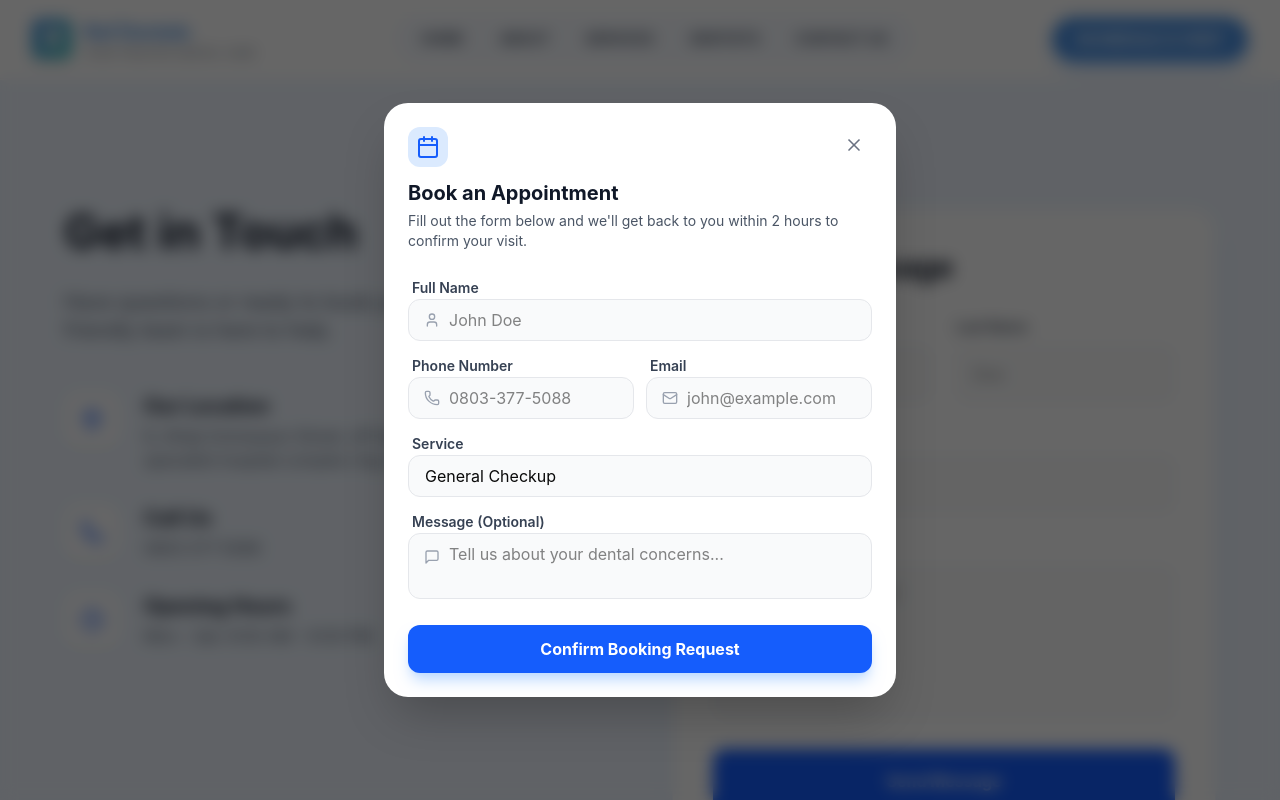
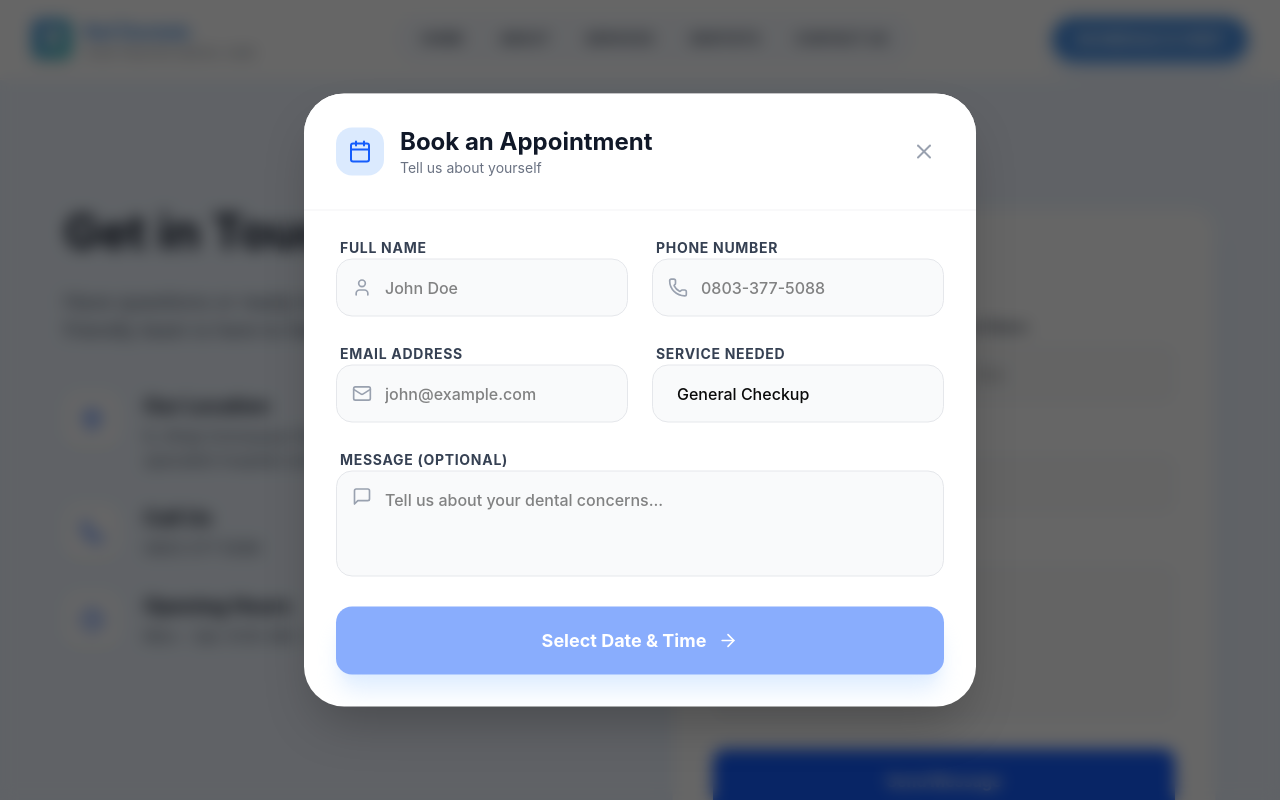
Before and after one commit to OkoroJesse/dentist, a React (Vite) app: page /contact in a window 1280 px wide. Both pictures are taken after a click on the button "SCHEDULE A VISIT". Shown: the top 800 px of the page. Built offline with nearby package versions, Linux system fonts and the light colour scheme.

Commit message:
Enhance appointment booking flow with date and time selection

```diff
--- a/src/app/components/BookingModal.tsx
+++ b/src/app/components/BookingModal.tsx
@@ -1,105 +1,138 @@
 import * as Dialog from '@radix-ui/react-dialog';
-import { X, Calendar, User, Phone, Mail, MessageSquare } from 'lucide-react';
-import { useState, useEffect } from 'react';
+import { X, Calendar as CalendarIcon, User, Phone, Mail, MessageSquare, Clock, ArrowRight, ArrowLeft, CheckCircle2 } from 'lucide-react';
+import { useState, useEffect, useMemo } from 'react';
+import { DayPicker } from 'react-day-picker';
+import { format, addDays, isBefore, startOfToday, isSunday, setHours, setMinutes, isSameDay } from 'date-fns';
+import 'react-day-picker/dist/style.css';
 
 export function BookingModal() {
     const [open, setOpen] = useState(false);
+    const [step, setStep] = useState(1); // 1: Info, 2: Date & Time
+
+    // Form State
+    const [formData, setFormData] = useState({
+        name: '',
+        phone: '',
+        email: '',
+        service: 'General Checkup',
+        message: ''
+    });
+
+    // Appointment State
+    const [selectedDate, setSelectedDate] = useState<Date | undefined>(undefined);
+    const [selectedTime, setSelectedTime] = useState<string | null>(null);
 
     useEffect(() => {
-        const handleOpen = () => setOpen(true);
+        const handleOpen = () => {
+            setOpen(true);
+            setStep(1);
+            setSelectedDate(undefined);
+            setSelectedTime(null);
+        };
         window.addEventListener('open-booking', handleOpen);
         return () => window.removeEventListener('open-booking', handleOpen);
     }, []);
+
+    const timeSlots = useMemo(() => {
+        const slots = [];
+        for (let hour = 9; hour < 18; hour++) {
+            slots.push(`${hour}:00`);
+            slots.push(`${hour}:30`);
+        }
+        return slots;
+    }, []);
+
+    const handleSubmit = () => {
+        if (!selectedDate || !selectedTime) return;
+
+        const dateStr = format(selectedDate, 'PPPP');
+        const whatsappMessage = `Hello Raf Dentals! I would like to book an appointment:%0A%0A*Name:* ${formData.name}%0A*Phone:* ${formData.phone}%0A*Email:* ${formData.email}%0A*Service:* ${formData.service}%0A*Date:* ${dateStr}%0A*Time:* ${selectedTime}%0A*Message:* ${formData.message || 'N/A'}`;
+
+        const phoneNumber = '2348033775088';
+        window.open(`https://wa.me/${phoneNumber}?text=${whatsappMessage}`, '_blank');
+        setOpen(false);
+    };
 
     return (
         <Dialog.Root open={open} onOpenChange={setOpen}>
             <Dialog.Portal>
                 <Dialog.Overlay className="fixed inset-0 bg-black/60 backdrop-blur-sm z-[100] animate-in fade-in duration-300" />
-                <Dialog.Content className="fixed top-1/2 left-1/2 -translate-x-1/2 -translate-y-1/2 w-full max-w-lg bg-white rounded-3xl shadow-2xl z-[101] overflow-hidden animate-in zoom-in-95 fade-in duration-300">
-                    <div className="relative p-6">
-                        <Dialog.Close className="absolute top-6 right-6 p-2 rounded-full hover:bg-gray-100 transition-colors">
-                            <X className="w-5 h-5 text-gray-500" />
-                        </Dialog.Close>
-
-                        <div className="mb-6">
-                            <div className="w-10 h-10 bg-blue-100 rounded-xl flex items-center justify-center mb-3">
-                                <Calendar className="w-6 h-6 text-blue-600" />
+                <Dialog.Content className="fixed top-1/2 left-1/2 -translate-x-1/2 -translate-y-1/2 w-full max-w-2xl bg-white rounded-[2.5rem] shadow-2xl z-[101] overflow-hidden animate-in zoom-in-95 fade-in duration-300 max-h-[90vh] flex flex-col">
+                    {/* Header */}
+                    <div className="p-8 border-b border-gray-100 flex items-center justify-between bg-white sticky top-0 z-10">
+                        <div className="flex items-center gap-4">
+                            <div className="w-12 h-12 bg-blue-100 rounded-2xl flex items-center justify-center">
+                                <CalendarIcon className="w-6 h-6 text-blue-600" />
                             </div>
-                            <Dialog.Title className="text-xl font-bold text-gray-900 mb-1">
+                            <div>
+                                <Dialog.Title className="text-2xl font-bold text-gray-900">
                                     Book an Appointment
                                 </Dialog.Title>
-                            <Dialog.Description className="text-sm text-gray-600">
-                                Fill out the form below and we'll get back to you within 2 hours to confirm your visit.
+                                <Dialog.Description className="text-gray-500 text-sm">
+                                    {step === 1 ? 'Tell us about yourself' : 'Choose your preferred slot'}
                                 </Dialog.Description>
                             </div>
+                        </div>
+                        <Dialog.Close className="p-2 rounded-xl hover:bg-gray-100 transition-colors">
+                            <X className="w-6 h-6 text-gray-400" />
+                        </Dialog.Close>
+                    </div>
 
-                        <form
-                            className="space-y-3"
-                            onSubmit={(e) => {
-                                e.preventDefault();
-                                const formData = new FormData(e.currentTarget as HTMLFormElement);
-                                const name = formData.get('name') as string;
-                                const phone = formData.get('phone') as string;
-                                const email = formData.get('email') as string;
-                                const service = formData.get('service') as string;
-                                const message = formData.get('message') as string;
-
-                                const whatsappMessage = `Hello Raf Dentals! I would like to book an appointment:%0A%0A*Name:* ${name}%0A*Phone:* ${phone}%0A*Email:* ${email}%0A*Service:* ${service}%0A*Message:* ${message || 'N/A'}`;
-
-                                // Replace with actual phone number if provided
-                                const phoneNumber = '2348033775088';
-                                window.open(`https://wa.me/${phoneNumber}?text=${whatsappMessage}`, '_blank');
-                                setOpen(false);
-                            }}
-                        >
-                            <div className="space-y-1">
-                                <label className="text-sm font-semibold text-gray-700 ml-1">Full Name</label>
+                    <div className="flex-1 overflow-y-auto p-8 pt-6">
+                        {step === 1 ? (
+                            /* Step 1: Patient Info */
+                            <div className="space-y-6 animate-in fade-in slide-in-from-bottom-4 duration-500">
+                                <div className="grid grid-cols-1 md:grid-cols-2 gap-6">
+                                    <div className="space-y-2">
+                                        <label className="text-sm font-bold text-gray-700 ml-1 uppercase tracking-wider">Full Name</label>
                                         <div className="relative">
-                                    <User className="absolute left-4 top-1/2 -translate-y-1/2 w-4 h-4 text-gray-400" />
+                                            <User className="absolute left-4 top-1/2 -translate-y-1/2 w-5 h-5 text-gray-400" />
                                             <input
                                                 required
-                                        name="name"
-                                        type="text"
+                                                value={formData.name}
+                                                onChange={(e) => setFormData({ ...formData, name: e.target.value })}
                                                 placeholder="John Doe"
-                                        className="w-full bg-gray-50 border border-gray-200 rounded-xl py-2 pl-10 pr-4 focus:ring-2 focus:ring-blue-500 focus:border-transparent outline-none transition-all"
+                                                className="w-full bg-gray-50 border border-gray-200 rounded-2xl py-4 pl-12 pr-4 focus:ring-4 focus:ring-blue-500/10 focus:border-blue-500 outline-none transition-all font-medium"
                                             />
                                         </div>
                                     </div>
-
-                            <div className="grid grid-cols-2 gap-3">
-                                <div className="space-y-1">
-                                    <label className="text-sm font-semibold text-gray-700 ml-1">Phone Number</label>
+                                    <div className="space-y-2">
+                                        <label className="text-sm font-bold text-gray-700 ml-1 uppercase tracking-wider">Phone Number</label>
                                         <div className="relative">
-                                        <Phone className="absolute left-4 top-1/2 -translate-y-1/2 w-4 h-4 text-gray-400" />
+                                            <Phone className="absolute left-4 top-1/2 -translate-y-1/2 w-5 h-5 text-gray-400" />
                                             <input
                                                 required
-                                            name="phone"
                                                 type="tel"
+                                                value={formData.phone}
+                                                onChange={(e) => setFormData({ ...formData, phone: e.target.value })}
                                                 placeholder="0803-377-5088"
-                                            className="w-full bg-gray-50 border border-gray-200 rounded-xl py-2 pl-10 pr-4 focus:ring-2 focus:ring-blue-500 focus:border-transparent outline-none transition-all"
-                                        />
-                                    </div>
-                                </div>
-                                <div className="space-y-1">
-                                    <label className="text-sm font-semibold text-gray-700 ml-1">Email</label>
-                                    <div className="relative">
-                                        <Mail className="absolute left-4 top-1/2 -translate-y-1/2 w-4 h-4 text-gray-400" />
-                                        <input
-                                            required
-                                            name="email"
-                                            type="email"
-                                            placeholder="john@example.com"
-                                            className="w-full bg-gray-50 border border-gray-200 rounded-xl py-2 pl-10 pr-4 focus:ring-2 focus:ring-blue-500 focus:border-transparent outline-none transition-all"
+                                                className="w-full bg-gray-50 border border-gray-200 rounded-2xl py-4 pl-12 pr-4 focus:ring-4 focus:ring-blue-500/10 focus:border-blue-500 outline-none transition-all font-medium"
                                             />
                                         </div>
                                     </div>
                                 </div>
 
-                            <div className="space-y-1">
-                                <label className="text-sm font-semibold text-gray-700 ml-1">Service</label>
+                                <div className="grid grid-cols-1 md:grid-cols-2 gap-6">
+                                    <div className="space-y-2">
+                                        <label className="text-sm font-bold text-gray-700 ml-1 uppercase tracking-wider">Email Address</label>
+                                        <div className="relative">
+                                            <Mail className="absolute left-4 top-1/2 -translate-y-1/2 w-5 h-5 text-gray-400" />
+                                            <input
+                                                required
+                                                type="email"
+                                                value={formData.email}
+                                                onChange={(e) => setFormData({ ...formData, email: e.target.value })}
+                                                placeholder="john@example.com"
+                                                className="w-full bg-gray-50 border border-gray-200 rounded-2xl py-4 pl-12 pr-4 focus:ring-4 focus:ring-blue-500/10 focus:border-blue-500 outline-none transition-all font-medium"
+                                            />
+                                        </div>
+                                    </div>
+                                    <div className="space-y-2">
+                                        <label className="text-sm font-bold text-gray-700 ml-1 uppercase tracking-wider">Service Needed</label>
                                         <select
-                                    name="service"
-                                    className="w-full bg-gray-50 border border-gray-200 rounded-xl py-2 px-4 focus:ring-2 focus:ring-blue-500 focus:border-transparent outline-none transition-all appearance-none cursor-pointer"
+                                            value={formData.service}
+                                            onChange={(e) => setFormData({ ...formData, service: e.target.value })}
+                                            className="w-full bg-gray-50 border border-gray-200 rounded-2xl py-4 px-6 focus:ring-4 focus:ring-blue-500/10 focus:border-blue-500 outline-none transition-all appearance-none cursor-pointer font-medium"
                                         >
                                             <option>General Checkup</option>
                                             <option>Teeth Cleaning</option>
@@ -108,27 +141,100 @@ export function BookingModal() {
                                             <option>Dental Implants</option>
                                         </select>
                                     </div>
+                                </div>
 
-                            <div className="space-y-1">
-                                <label className="text-sm font-semibold text-gray-700 ml-1">Message (Optional)</label>
+                                <div className="space-y-2">
+                                    <label className="text-sm font-bold text-gray-700 ml-1 uppercase tracking-wider">Message (Optional)</label>
                                     <div className="relative">
-                                    <MessageSquare className="absolute left-4 top-4 w-4 h-4 text-gray-400" />
+                                        <MessageSquare className="absolute left-4 top-4 w-5 h-5 text-gray-400" />
                                         <textarea
-                                        name="message"
-                                        rows={2}
+                                            value={formData.message}
+                                            onChange={(e) => setFormData({ ...formData, message: e.target.value })}
+                                            rows={3}
                                             placeholder="Tell us about your dental concerns..."
-                                        className="w-full bg-gray-50 border border-gray-200 rounded-xl py-2 pl-10 pr-4 focus:ring-2 focus:ring-blue-500 focus:border-transparent outline-none transition-all resize-none"
+                                            className="w-full bg-gray-50 border border-gray-200 rounded-2xl py-4 pl-12 pr-4 focus:ring-4 focus:ring-blue-500/10 focus:border-blue-500 outline-none transition-all resize-none font-medium"
                                         ></textarea>
                                     </div>
                                 </div>
 
                                 <button
-                                type="submit"
-                                className="w-full bg-blue-600 hover:bg-blue-700 text-white font-bold py-3 rounded-xl shadow-lg shadow-blue-200 transition-all active:scale-95 mt-2"
+                                    onClick={() => formData.name && formData.phone && setStep(2)}
+                                    disabled={!formData.name || !formData.phone}
+                                    className="w-full bg-blue-600 hover:bg-blue-700 disabled:opacity-50 disabled:cursor-not-allowed text-white font-bold py-5 rounded-2xl shadow-xl shadow-blue-200 transition-all active:scale-[0.98] flex items-center justify-center gap-3 text-lg"
                                 >
-                                Confirm Booking Request
+                                    Select Date & Time
+                                    <ArrowRight className="w-5 h-5" />
                                 </button>
-                        </form>
+                            </div>
+                        ) : (
+                            /* Step 2: Date & Time Picker */
+                            <div className="space-y-8 animate-in fade-in slide-in-from-right-4 duration-500">
+                                <div className="flex flex-col lg:flex-row gap-8">
+                                    {/* Calendar */}
+                                    <div className="flex-1 bg-gray-50 p-6 rounded-[2rem] border border-gray-100">
+                                        <DayPicker
+                                            mode="single"
+                                            selected={selectedDate}
+                                            onSelect={setSelectedDate}
+                                            disabled={[
+                                                { dayOfWeek: [0] }, // Sunday disabled
+                                                { before: startOfToday() } // Past dates disabled
+                                            ]}
+                                            className="mx-auto"
+                                            modifiersClassNames={{
+                                                selected: 'bg-blue-600 text-white rounded-xl'
+                                            }}
+                                        />
+                                    </div>
+
+                                    {/* Time Slots */}
+                                    <div className="flex-1 space-y-4">
+                                        <div className="flex items-center gap-2 mb-4">
+                                            <Clock className="w-5 h-5 text-blue-600" />
+                                            <h4 className="font-bold text-gray-900 uppercase tracking-wider text-sm">Available Times</h4>
+                                        </div>
+
+                                        {!selectedDate ? (
+                                            <div className="h-full flex items-center justify-center p-8 text-center text-gray-400 bg-gray-50 rounded-[2rem] border-2 border-dashed border-gray-200">
+                                                Please select a date first
+                                            </div>
+                                        ) : (
+                                            <div className="grid grid-cols-3 gap-3">
+                                                {timeSlots.map((time) => (
+                                                    <button
+                                                        key={time}
+                                                        onClick={() => setSelectedTime(time)}
+                                                        className={`py-3 rounded-xl text-sm font-bold transition-all ${selectedTime === time
+                                                                ? 'bg-blue-600 text-white shadow-lg shadow-blue-200 scale-105'
+                                                                : 'bg-white border border-gray-200 text-gray-600 hover:border-blue-300 hover:bg-blue-50'
+                                                            }`}
+                                                    >
+                                                        {time}
+                                                    </button>
+                                                ))}
+                                            </div>
+                                        )}
+                                    </div>
+                                </div>
+
+                                <div className="flex gap-4">
+                                    <button
+                                        onClick={() => setStep(1)}
+                                        className="flex-[0_0_auto] px-6 bg-gray-100 hover:bg-gray-200 text-gray-600 font-bold py-5 rounded-2xl transition-all active:scale-[0.98] flex items-center gap-2"
+                                    >
+                                        <ArrowLeft className="w-5 h-5" />
+                                    </button>
+                                    <button
+                                        onClick={handleSubmit}
+                                        disabled={!selectedDate || !selectedTime}
+                                        className="flex-1 bg-blue-600 hover:bg-blue-700 disabled:opacity-50 disabled:cursor-not-allowed text-white font-bold py-5 rounded-2xl shadow-xl shadow-blue-200 transition-all active:scale-[0.98] flex items-center justify-center gap-3 text-lg"
+                                    >
+                                        Proceed to WhatsApp
+                                        <CheckCircle2 className="w-5 h-5" />
+                                    </button>
+                                </div>
+                            </div>
+                        )}
                     </div>
                 </Dialog.Content>
             </Dialog.Portal>
```
Lines whose indentation alone changed are shown as unchanged.
